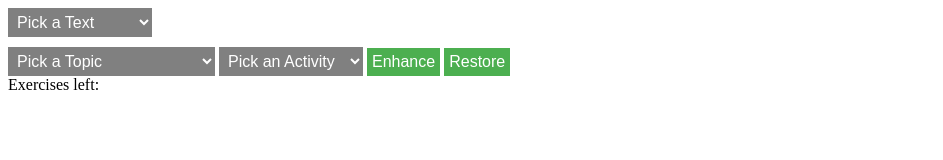
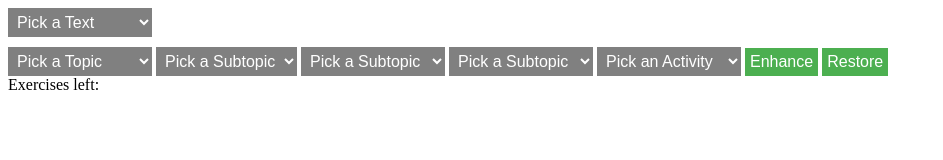
Before and after one commit to eduard-schaf/VarangianRus, a website: page src/serverClientInteraction/public/index.html in a window 1280 px wide. Shown: the whole page, without its empty margins (0-943 px from the left). Drawn offline with nearby package versions, Linux system fonts and the light colour scheme; no server answers.

Commit message:
Separate topics into topic and subtopic

```diff
--- a/src/serverClientInteraction/public/index.html
+++ b/src/serverClientInteraction/public/index.html
@@ -17,9 +17,23 @@
     <select id="topic-menu" class="menu">
         <option id="topic-unselected" value="unselected" selected>Pick a Topic</option>
         <option class="separator" disabled>──────────</option>
-        <option id="topic-verbs-aorist-tense" value="verbs-aorist-tense">Verbs in Aorist Tense</option>
-        <option id="topic-verbs-imperfect-tense" value="verbs-imperfect-tense">Verbs in Imperfect Tense</option>
-        <option id="topic-nouns-vocative" value="nouns-vocative">Nouns in the Vocative</option>
+        <option id="verbs" value="verbs">Verbs</option>
+        <option id="nouns" value="nouns">Nouns</option>
+    </select>
+    <select id="unselected-menu" class="menu subtopic">
+        <option id="subtopic-unselected" value="unselected" selected>Pick a Subtopic</option>
+    </select>
+    <select id="verbs-menu" class="menu subtopic">
+        <option id="verbs-unselected" value="unselected" selected>Pick a Subtopic</option>
+        <option class="separator" disabled>──────────</option>
+        <option id="aorist-tense" value="aorist-tense">Aorist Tense</option>
+        <option id="imperfect-tense" value="imperfect-tense">Imperfect Tense</option>
+    </select>
+    <select id="nouns-menu" class="menu subtopic">
+        <option id="nouns-unselected" value="unselected" selected>Pick a Subtopic</option>
+        <option class="separator" disabled>──────────</option>
+        <option id="vocative" value="vocative">Vocative</option>
+        <option id="dual" value="dual">Dual</option>
     </select>
     <select id="activity-menu" class="menu">
         <option id="activity-unselected" value="unselected" selected>Pick an Activity</option>
```
